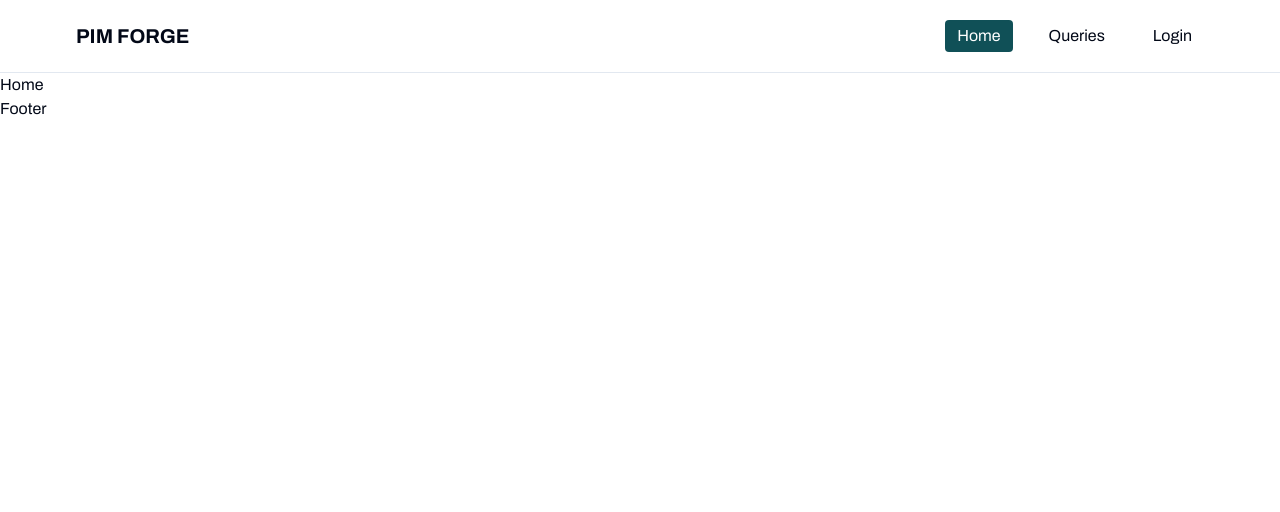
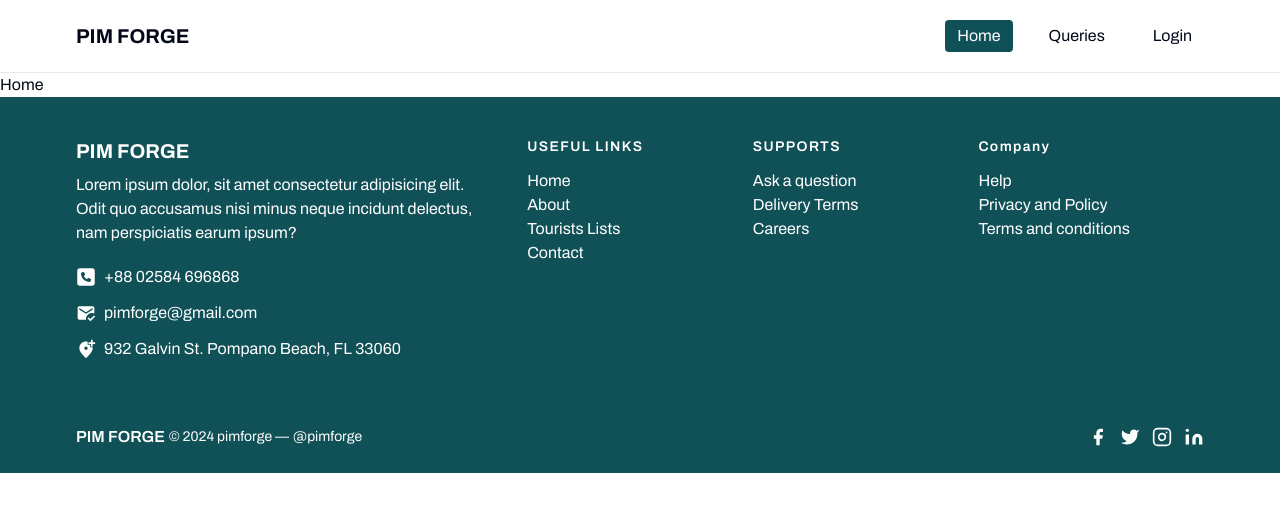
Before and after one commit to ramim-ahmed/pimforge-client-side-app, a React (Vite) app: page / in a window 1280 px wide. Shown: the top 512 px of the page. Built offline with nearby package versions, Linux system fonts and the light colour scheme.

Commit message:
footer-section-design-

```diff
--- /dev/null
+++ b/src/components/Footer.jsx
@@ -0,0 +1,165 @@
+import { FaSquarePhone } from "react-icons/fa6";
+import { MdMarkEmailRead } from "react-icons/md";
+import { MdAddLocationAlt } from "react-icons/md";
+export default function Footer() {
+  return (
+    <footer className="bg-themeColor text-white">
+      <div className="max-w-6xl px-3 py-10 mx-auto">
+        <div className="flex flex-wrap md:text-left text-center order-first">
+          <div className="lg:w-2/5 md:w-1/2 w-full">
+            <h1 className="font-bold text-xl">PIM FORGE</h1>
+            <p className="mt-2 pr-10">
+              Lorem ipsum dolor, sit amet consectetur adipisicing elit. Odit quo
+              accusamus nisi minus neque incidunt delectus, nam perspiciatis
+              earum ipsum?
+            </p>
+            <div className="mt-5 flex justify-center md:justify-start">
+              <div>
+                <div className="flex items-center flex-col md:flex-row space-x-2">
+                  <FaSquarePhone className="w-5 h-5" />
+                  <p>+88 02584 696868</p>
+                </div>
+                <div className="flex items-center space-x-2 mt-3 flex-col md:flex-row">
+                  <MdMarkEmailRead className="w-5 h-5" />
+                  <p>pimforge@gmail.com</p>
+                </div>
+                <div className="flex items-center space-x-2 mt-3 flex-col md:flex-row">
+                  <MdAddLocationAlt className="w-5 h-5" />
+                  <p>932 Galvin St. Pompano Beach, FL 33060</p>
+                </div>
+              </div>
+            </div>
+          </div>
+          <div className="lg:w-1/5 md:w-1/2 w-full mt-5 md:mt-0 ">
+            <h2 className="title-font text-white tracking-widest text-sm mb-3 font-semibold">
+              USEFUL LINKS
+            </h2>
+            <nav className="list-none mb-10">
+              <li>
+                <a className="text-white hover:text-gray-800">Home</a>
+              </li>
+              <li>
+                <a className="text-white hover:text-gray-800">About</a>
+              </li>
+              <li>
+                <a className="text-white hover:text-gray-800">Tourists Lists</a>
+              </li>
+              <li>
+                <a className="text-white hover:text-gray-800">Contact</a>
+              </li>
+            </nav>
+          </div>
+          <div className="lg:w-1/5 md:w-1/2 w-full lg:mt-0 md:mt-5 mt-0">
+            <h2 className="title-font text-white tracking-widest text-sm mb-3 font-semibold">
+              SUPPORTS
+            </h2>
+            <nav className="list-none mb-10">
+              <li>
+                <a className="text-white hover:text-gray-800">Ask a question</a>
+              </li>
+              <li>
+                <a className="text-white hover:text-gray-800">Delivery Terms</a>
+              </li>
+              <li>
+                <a className="text-white hover:text-gray-800">Careers</a>
+              </li>
+            </nav>
+          </div>
+          <div className="lg:w-1/5 md:w-1/2 w-full lg:mt-0 md:mt-5 mt-0">
+            <h2 className="title-font text-white tracking-widest text-sm mb-3 font-semibold">
+              Company
+            </h2>
+            <nav className="list-none mb-10">
+              <li>
+                <a className="text-white hover:text-gray-800">Help</a>
+              </li>
+              <li>
+                <a className="text-white hover:text-gray-800">
+                  Privacy and Policy
+                </a>
+              </li>
+              <li>
+                <a className="text-white hover:text-gray-800">
+                  Terms and conditions
+                </a>
+              </li>
+            </nav>
+          </div>
+        </div>
+      </div>
+      <div className="">
+        <div className="max-w-6xl px-3 py-6  mx-auto flex items-center sm:flex-row flex-col">
+          <h1 className="font-semibold">PIM FORGE</h1>
+          <p className="text-sm ml-1">
+            © 2024 pimforge —
+            <a
+              href="https://twitter.com/knyttneve"
+              rel="noopener noreferrer"
+              className=" ml-1"
+              target="_blank"
+            >
+              @pimforge
+            </a>
+          </p>
+          <span className="inline-flex sm:ml-auto sm:mt-0 mt-4 justify-center sm:justify-start">
+            <a className="">
+              <svg
+                fill="currentColor"
+                strokeLinecap="round"
+                strokeLinejoin="round"
+                strokeWidth={2}
+                className="w-5 h-5"
+                viewBox="0 0 24 24"
+              >
+                <path d="M18 2h-3a5 5 0 00-5 5v3H7v4h3v8h4v-8h3l1-4h-4V7a1 1 0 011-1h3z" />
+              </svg>
+            </a>
+            <a className="ml-3 ">
+              <svg
+                fill="currentColor"
+                strokeLinecap="round"
+                strokeLinejoin="round"
+                strokeWidth={2}
+                className="w-5 h-5"
+                viewBox="0 0 24 24"
+              >
+                <path d="M23 3a10.9 10.9 0 01-3.14 1.53 4.48 4.48 0 00-7.86 3v1A10.66 10.66 0 013 4s-4 9 5 13a11.64 11.64 0 01-7 2c9 5 20 0 20-11.5a4.5 4.5 0 00-.08-.83A7.72 7.72 0 0023 3z" />
+              </svg>
+            </a>
+            <a className="ml-3 ">
+              <svg
+                fill="none"
+                stroke="currentColor"
+                strokeLinecap="round"
+                strokeLinejoin="round"
+                strokeWidth={2}
+                className="w-5 h-5"
+                viewBox="0 0 24 24"
+              >
+                <rect width={20} height={20} x={2} y={2} rx={5} ry={5} />
+                <path d="M16 11.37A4 4 0 1112.63 8 4 4 0 0116 11.37zm1.5-4.87h.01" />
+              </svg>
+            </a>
+            <a className="ml-3 ">
+              <svg
+                fill="currentColor"
+                stroke="currentColor"
+                strokeLinecap="round"
+                strokeLinejoin="round"
+                strokeWidth={0}
+                className="w-5 h-5"
+                viewBox="0 0 24 24"
+              >
+                <path
+                  stroke="none"
+                  d="M16 8a6 6 0 016 6v7h-4v-7a2 2 0 00-2-2 2 2 0 00-2 2v7h-4v-7a6 6 0 016-6zM2 9h4v12H2z"
+                />
+                <circle cx={4} cy={4} r={2} stroke="none" />
+              </svg>
+            </a>
+          </span>
+        </div>
+      </div>
+    </footer>
+  );
+}
--- a/src/components/Nav.jsx
+++ b/src/components/Nav.jsx
@@ -14,7 +14,7 @@ export default function Nav() {
               className={({ isActive }) =>
                 isActive
                   ? "bg-themeColor text-white px-3 duration-300 py-1 rounded"
-                  : " duration-300 py-1 px-3"
+                  : "duration-300 py-1 px-3"
               }
             >
               Home
@@ -24,7 +24,7 @@ export default function Nav() {
               className={({ isActive }) =>
                 isActive
                   ? "bg-themeColor text-white px-3 duration-300 py-1 rounded"
-                  : " duration-300 px-3 py-1"
+                  : "duration-300 px-3 py-1"
               }
             >
               Queries
@@ -36,7 +36,7 @@ export default function Nav() {
               className={({ isActive }) =>
                 isActive
                   ? "bg-themeColor text-white px-3 duration-300 py-1 rounded"
-                  : " duration-300 py-1 px-3"
+                  : "duration-300 py-1 px-3"
               }
             >
               Login
--- a/src/layouts/RootLayout.jsx
+++ b/src/layouts/RootLayout.jsx
@@ -1,3 +1,4 @@
+import Footer from "@/components/Footer";
 import Nav from "@/components/Nav";
 import { Outlet } from "react-router-dom";
 
@@ -6,7 +7,7 @@ export default function RootLayout() {
     <div>
       <Nav />
       <Outlet />
-      <footer>Footer</footer>
+      <Footer />
     </div>
   );
 }
```
